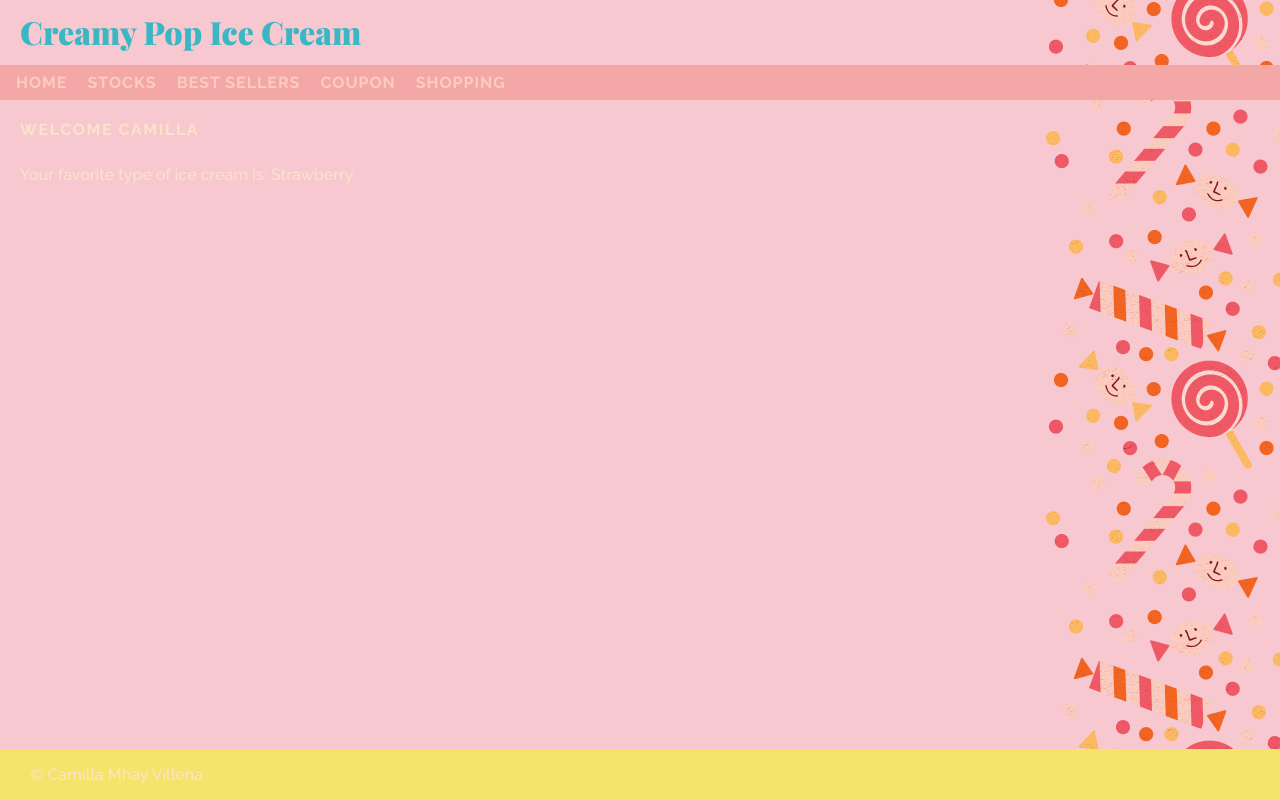
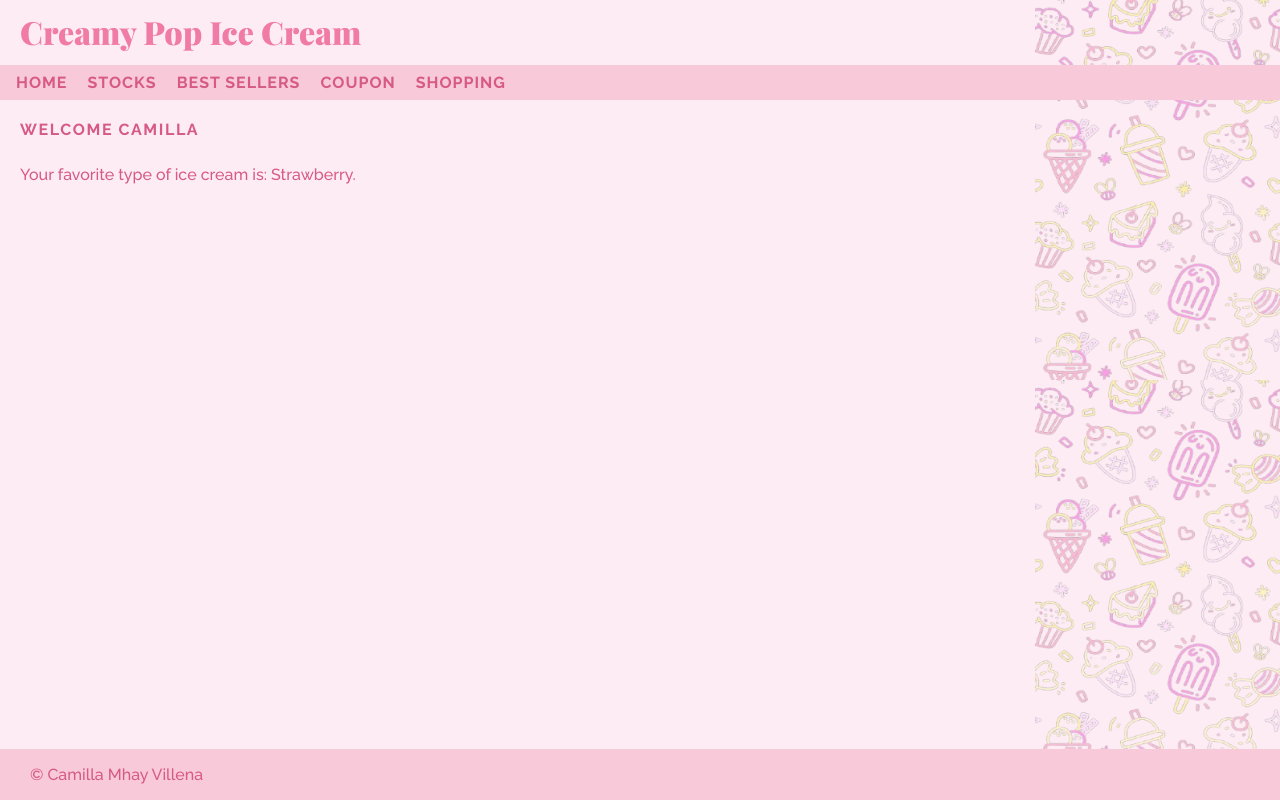
Before and after one commit to camillavillena-tech/dweb-BASICPHP1-Villena, a PHP site: page / in a window 1280 px wide. Run offline with PHP 8.4, Linux system fonts and the light colour scheme.

Commit message:
updating css and images

```diff
--- a/includes/header.php
+++ b/includes/header.php
@@ -3,7 +3,7 @@
     <head>
     <title>Ice Cream Store</title>
     <meta charset="UTF-8" />
-    <link rel="stylesheet" href="css/styles.css">
+    <link rel="stylesheet" href="styles.css">
 
 </head>
 <body>
--- a/css/styles.css
+++ b/styles.css
@@ -6,10 +6,10 @@ html, body {
 
 body {
   font-family: "Raleway", sans-serif;
-  background-color: #F7C8D0;
-  color: #FBE3C8;
+  background-color: #FDECF3;
+  color: #D65A84;
   margin: 0px;
-  background-image: url("../img/candy.png");
+  background-image: url("img/icecream.png");
   background-size: 245px 380px;
   background-position: right top;
   background-repeat: repeat-y;
@@ -19,7 +19,7 @@ h1 {
   font-family: "Playfair Display", serif;
   padding: 10px 20px 12px 20px;
   margin: 0px;
-  color: #3AB7C4;
+  color: #F07BA6;
 }
 
 h2 {
@@ -29,18 +29,20 @@ h2 {
   letter-spacing: 0.1em;
   padding: 20px;
   margin: 0px;
+  color: #D65A84;
 }
 
 p {
   padding: 6px 20px 6px 20px;
   margin: 0px;
+  color: #D65A84;
 }
 
 table {
-  background-color: #850825;
+  background-color:  #F8C9D8;
   margin: 10px;
   padding: 5px;
-  border: 1px solid #fbccbf;
+  border: 1px solid #F07BA6;
   border-spacing: 0px;
 }
 
@@ -50,16 +52,17 @@ th {
   font-size: 0.75em;
   letter-spacing: 0.2em;
   padding: 5px 10px;
-  background-color: #fbccbf;
-  color: #850825;
+  background-color: #F07BA6;
+  color: #FFF9FC;
 }
 
 td {
   padding: 5px 10px;
+  color: #D65A84;
 }
 
 a {
-  color: #fbccbf;
+  color: #F07BA6;
   letter-spacing: 1px;
   font-weight: 600;
   font-style: normal;
@@ -68,21 +71,22 @@ a {
 
 nav {
   padding: 0.5em;
-  background-color: #F3A7A7;
+  background-color: #F8C9D8;
 }
 
 nav a {
   text-transform: uppercase;
   padding: .5em;
+  color: #D65A84;
 }
 nav a:hover {
   color: #fff;
 }
 
 .button {
-  background-color: #fbccbf;
-  color: #F4C14F;
-  border-color: #fbccbf;
+  background-color: #F07BA6;
+  color:   #FFF9FC;
+  border-color: #F07BA6;
   border-radius: 300px;
   -webkit-transition: .3s background-color linear;
   -moz-transition: .3s background-color linear;
@@ -100,13 +104,13 @@ nav a:hover {
 }
 
 .button:hover {
-  background-color:#F4A3B4;
+  background-color:#D65A84;
   border-radius: 300px;
   -webkit-transition: .1s background-color linear;
   -moz-transition: .1s background-color linear;
   -o-transition: .1s background-color linear;
   transition: .1s background-color linear;
-  color: #FBECC5;
+  color: #FFF9FC;
 }
 
 .offer {
@@ -114,9 +118,13 @@ nav a:hover {
 }
 
 footer {
-  background-color: #F4E46B;
+  background-color:#F8C9D8;
   padding: 10px;
   width: 100%;
   position: fixed;
   bottom: 0;
+
 }
+footer p {
+  color: #D65A84;
+}
```
Also changed, not shown: img/icecream.png (added).
